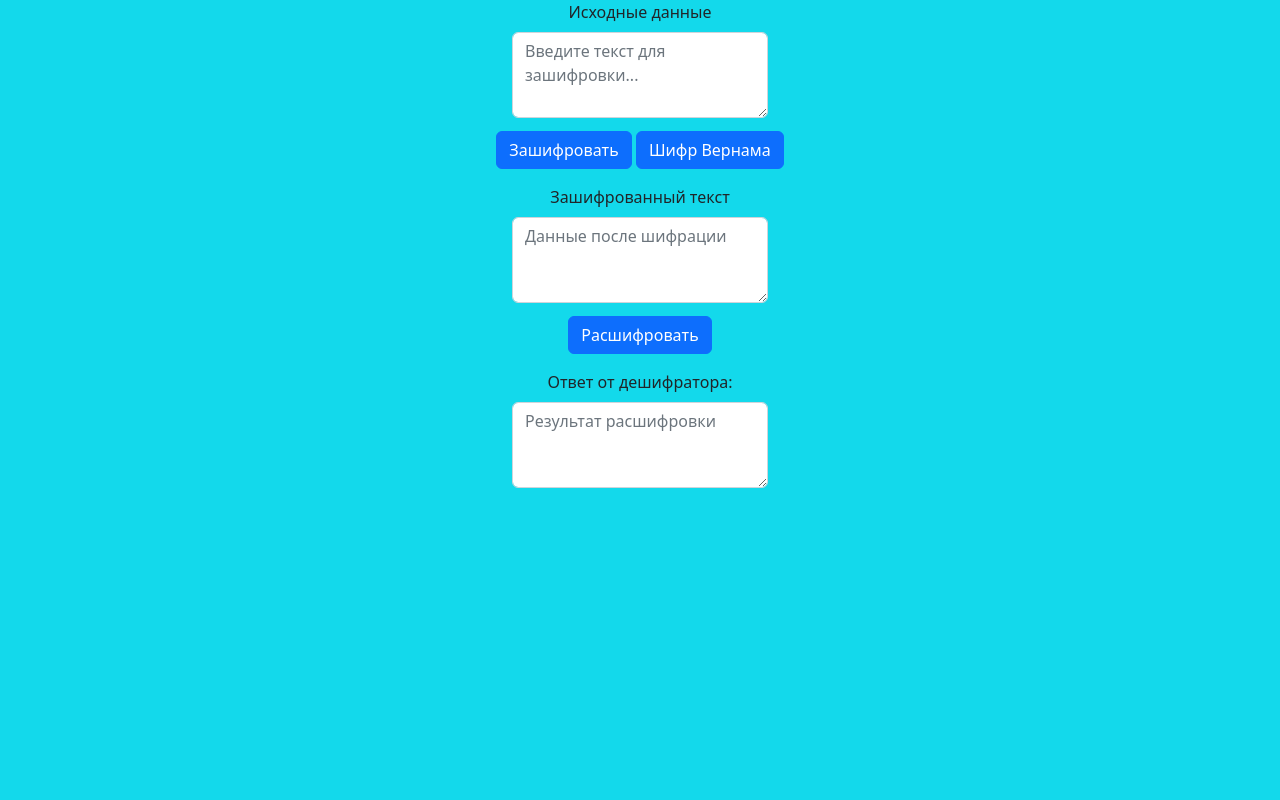
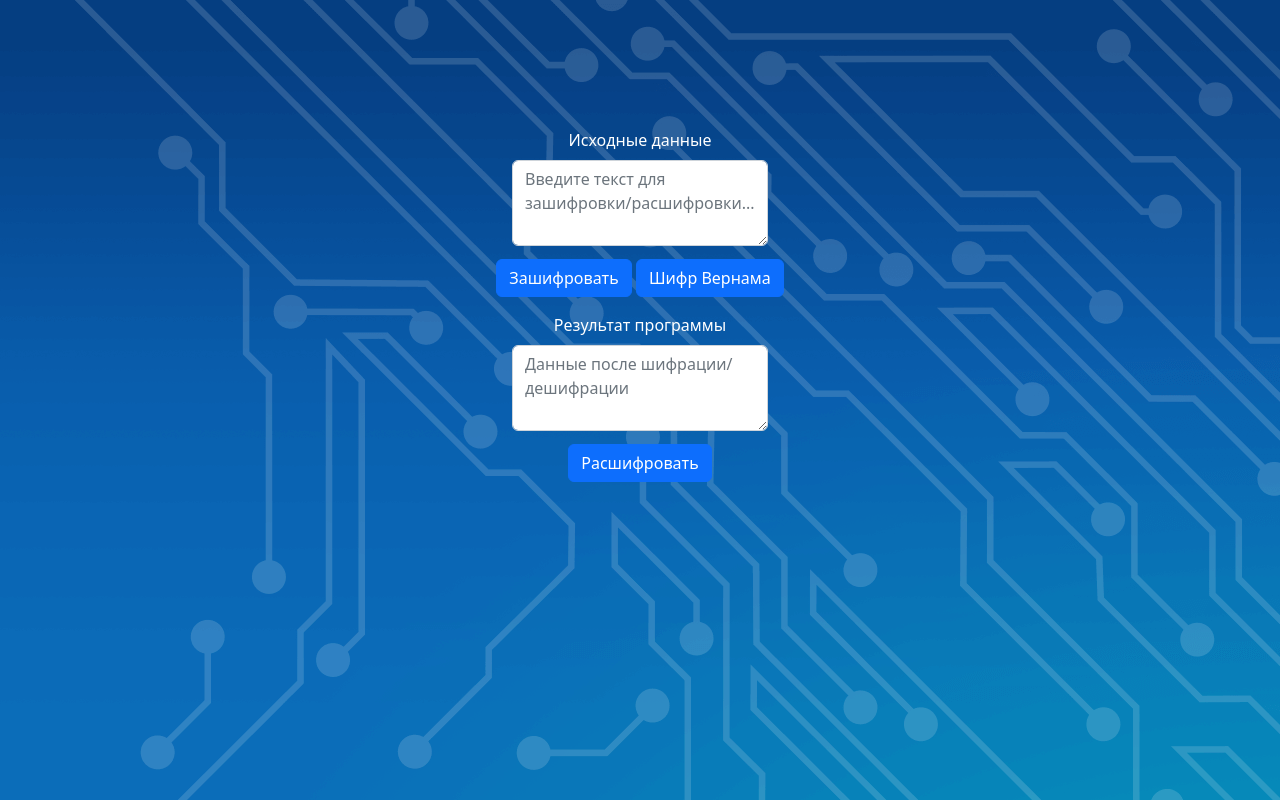
Before and after one commit to Rtuty/encoder, a website: page index.html in a window 1280 px wide. Drawn offline with nearby package versions, Linux system fonts and the light colour scheme.

Commit message:
delete box3, add somestyles for fonts and background

```diff
--- a/index.html
+++ b/index.html
@@ -23,7 +23,7 @@
         <textarea name="box1"
                   class="form-control"
                   id="exampleFormControlTextarea1"
-                  placeholder="Введите текст для зашифровки..."
+                  placeholder="Введите текст для зашифровки/расшифровки..."
                   rows="3"></textarea>
 
             <p>
@@ -33,26 +33,16 @@
 
         <label for="exampleFormControlTextarea2"
                class="form-label">
-               Зашифрованный текст</label>
+               Результат программы</label>
         <textarea name="box2"
                   class="form-control"
                   id="exampleFormControlTextarea2"
                   rows="3"
-                  placeholder="Данные после шифрации"></textarea>
+                  placeholder="Данные после шифрации/дешифрации"></textarea>
 
             <p>
-                <button type="button" class="btn btn-primary" onClick="this.form.box3.value=unEncrypt(this.form.box2.value);">Расшифровать</button>
+                <button type="button" class="btn btn-primary" onClick="this.form.box2.value=unEncrypt(this.form.box2.value);">Расшифровать</button>
             </p>
-
-        <label for="exampleFormControlTextarea3"
-               class="form-label">
-            Ответ от дешифратора:</label>
-        <textarea name="box3"
-                  class="form-control"
-                  id="exampleFormControlTextarea3"
-                  rows="3"
-                  placeholder="Результат расшифровки"></textarea>
-
     </div>
 </form>
     <script>
@@ -122,6 +112,7 @@
             return output;
         }
     </script>
+<script src="https://cdnjs.cloudflare.com/ajax/libs/crypto-js/3.1.2/rollups/aes.js"></script>
 <script src="https://cdn.jsdelivr.net/npm/@popperjs/core@2.11.6/dist/umd/popper.min.js" integrity="sha384-oBqDVmMz9ATKxIep9tiCxS/Z9fNfEXiDAYTujMAeBAsjFuCZSmKbSSUnQlmh/jp3" crossorigin="anonymous"></script>
 </body>
 </html>
--- a/style.css
+++ b/style.css
@@ -1,5 +1,5 @@
 textarea {
-    max-width: 50%;
+    max-width: 25%;
 }
 
 textarea.form-control {
@@ -11,12 +11,21 @@ textarea.form-control {
     place-items: center;
 }
 
-/* do not worked */
+/* do not worked background-color: #13d9eb !important; */
 body {
-    background-color: #13d9eb !important;
+    background-image: url("cryptoground.png") !important;
 }
 
 p {
     margin-top: 1% !important;
     /*margin-bottom: 5% !important; */
 }
+
+label {
+    /* margin-top: 5%; */
+    color: white;
+}
+
+.main {
+    margin-top: 10% !important;
+}
```
Also changed, not shown: background.jpg (added), cryptoground.png (added).
